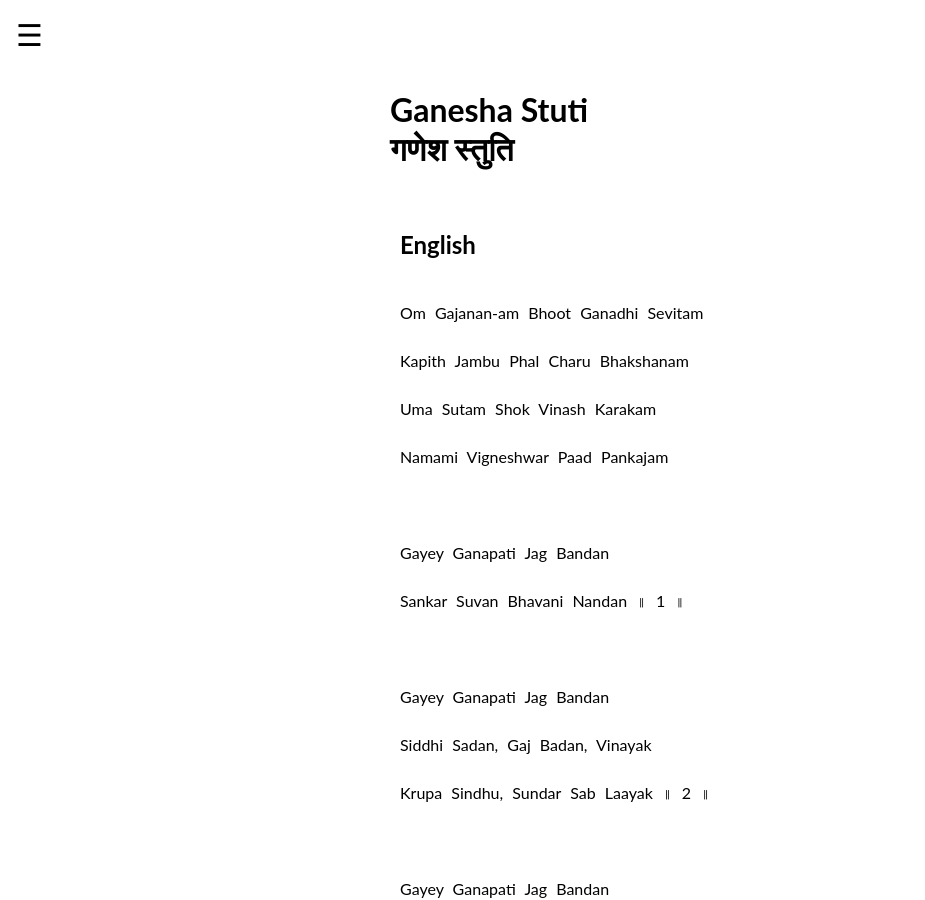
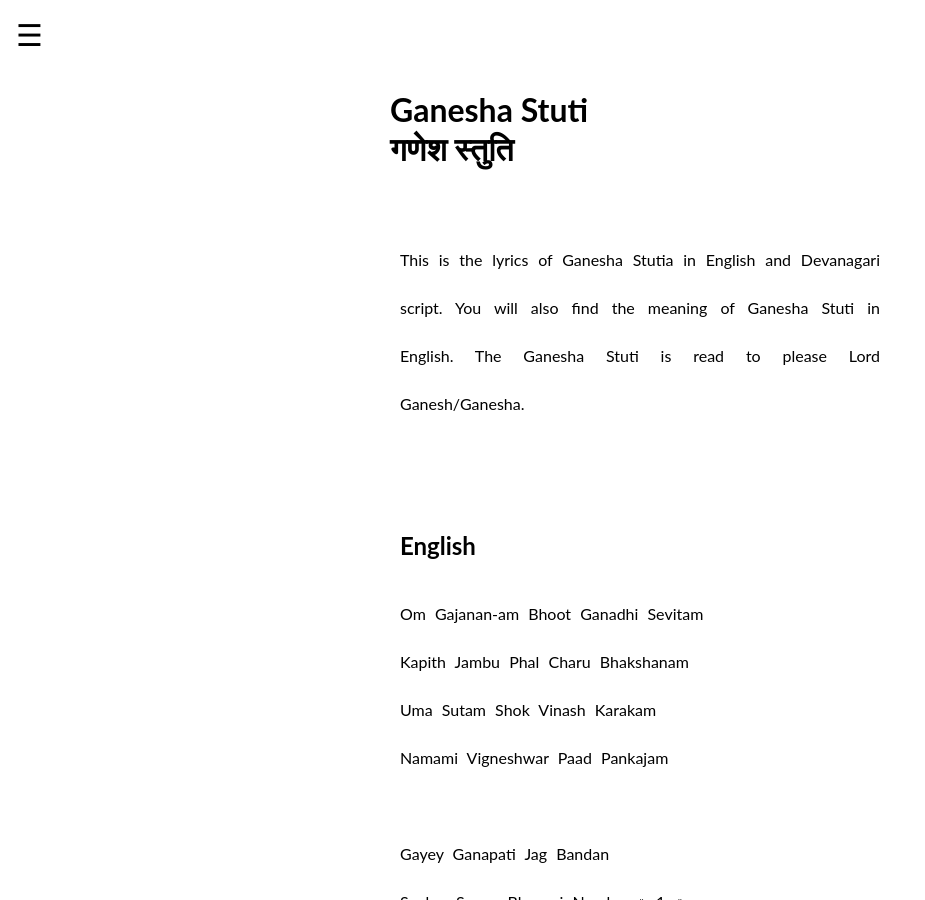
Before and after one commit to abhishekdjoshi/abhishekdjoshi.kclstr.io, a Jekyll site: the page pages/ganesh/stuti.html, which Jekyll copies as it is, in a window 1280 px wide and 900 px high. Shown: the whole window, without its empty margins (0-925 px from the left). Built offline with Jekyll 4.4.1, drawn with Linux system fonts in a browser that asks for light colours; a script that is not in the unit is left out.

Commit message:
Update stuti.html

```diff
--- a/pages/ganesh/stuti.html
+++ b/pages/ganesh/stuti.html
@@ -6,7 +6,7 @@
     <meta http-equiv="Content-Type" content="text/html; charset=UTF-8" />
     <meta
       name="description"
-      content="Learn the Ganesh Stuti. Read it in English and Hindi or Sanskrit."
+      content="Learn Ganesh Stuti. Read the lyrics in English and Hindi or Sanskrit, and get its meaning in English."
     />
     <meta
       name="keywords"
@@ -132,7 +132,7 @@
           });
         </script>
   </head>
-  <body>
+  <body onselectstart="return false;">
     <!--Added below on 18th Feb 2020 at 8:15 PM-->
     <div id="mySidenav" class="sidenav">
       <a href="javascript:void(0)" class="closebtn" onclick="closeNav()"
@@ -163,6 +163,14 @@
     <div class="center-div">
       <h1>Ganesha Stuti <br /> गणेश स्तुति</h1>
       <br />
+
+      <p>
+          This is the lyrics of Ganesha Stutia in English and Devanagari
+          script. You will also find the meaning of Ganesha Stuti in
+          English. The Ganesha Stuti is read to please Lord
+          Ganesh/Ganesha.
+        </p>
+        <br /><br /><br />
 
       <h2>English</h2>
       <p>
```
